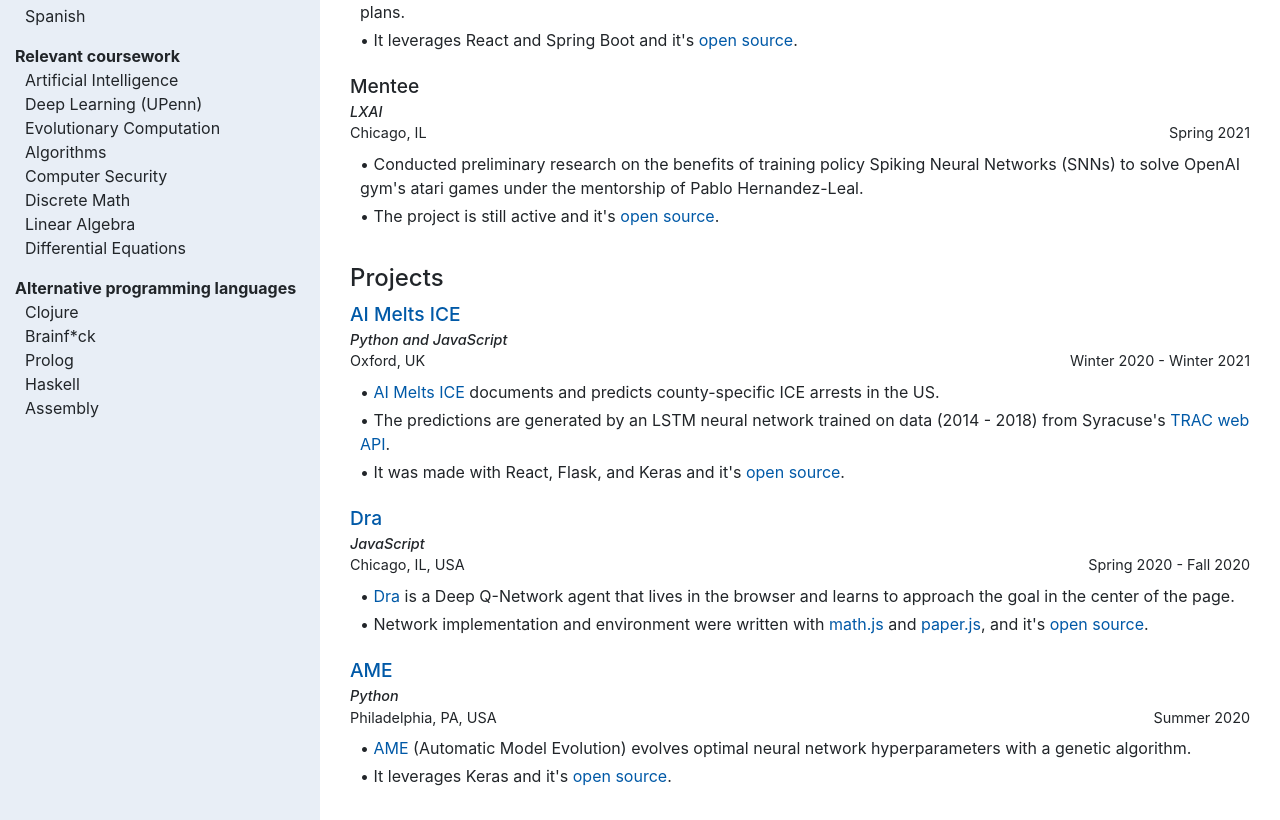
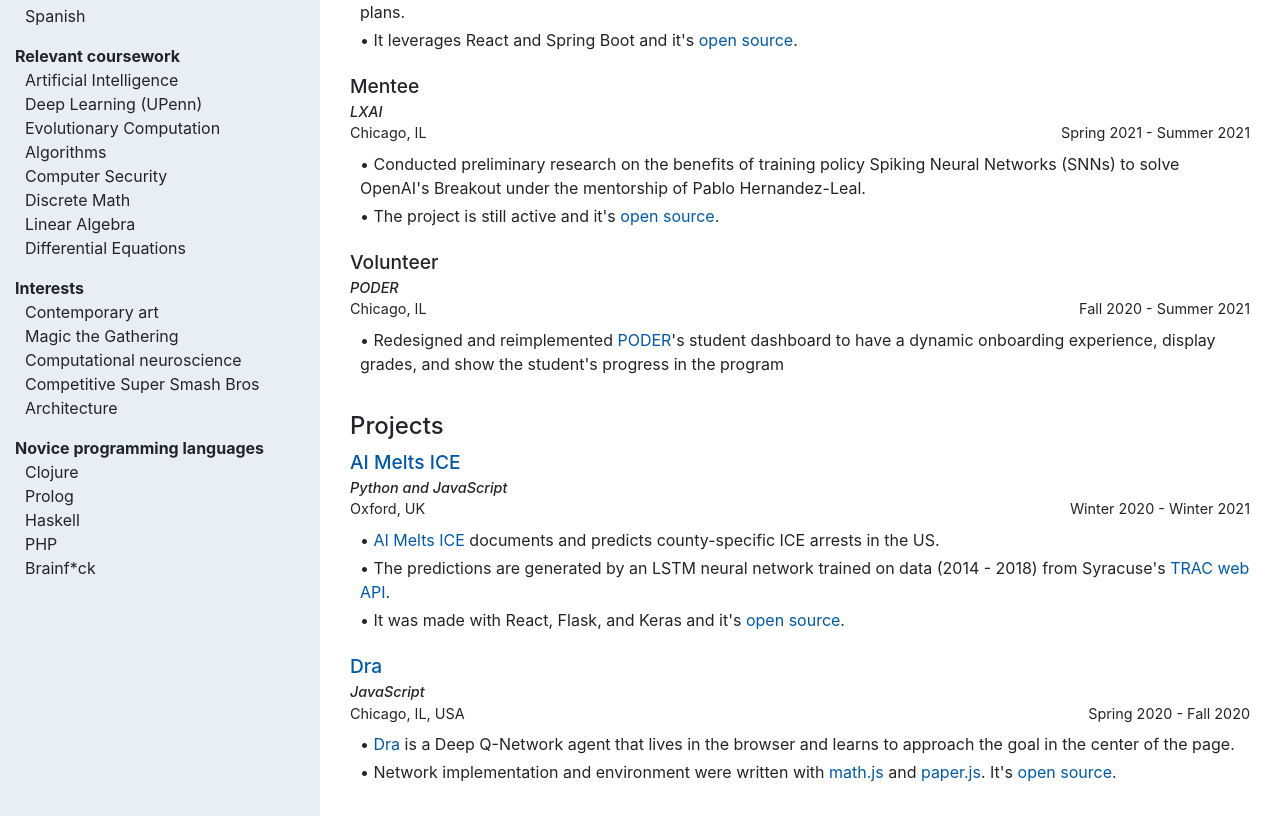
Before and after one commit to camilodoa/resume, a React (Create React App) app: page / in a window 1280 px wide. Shown: the part 652-1472 px from the top of the page. Built offline with nearby package versions, Linux system fonts and the light colour scheme.

Commit message:
Copy changes

```diff
--- a/src/data.js
+++ b/src/data.js
@@ -46,9 +46,16 @@ export const sideData = [
     ]
   },
   {
-    title: 'Alternative programming languages',
+    title: 'Interests',
     list: [
-      'Clojure', 'Brainf*ck', 'Prolog', 'Haskell', 'Assembly'
+      'Contemporary art', 'Magic the Gathering', 'Computational neuroscience',
+      'Competitive Super Smash Bros', 'Architecture'
+    ]
+  },
+  {
+    title: "Novice programming languages",
+    list: [
+      'Clojure', 'Prolog', 'Haskell', 'PHP', 'Brainf*ck'
     ]
   }
 ];
@@ -67,7 +74,7 @@ export const mainData = [
         </div>,
         <div>
           • Activities and societies: Marsh Arts House (president), Eletronics
-          Club, WAMH 89.3 FM co-host
+          Club, WAMH 89.3FM host
         </div>
       ]}
     ]
@@ -112,15 +119,28 @@ export const mainData = [
       title : 'Mentee',
       subtitle : 'LXAI',
       location : 'Chicago, IL',
-      date : 'Spring 2021',
+      date : 'Spring 2021 - Summer 2021',
       list : [
         <div>
           • Conducted preliminary research on the benefits of training policy Spiking
-          Neural Networks (SNNs) to solve OpenAI gym's atari games under the mentorship
+          Neural Networks (SNNs) to solve OpenAI's Breakout under the mentorship
           of Pablo Hernandez-Leal.
         </div>,
         <div>
           • The project is still active and it's <a href='https://github.com/camilodoa/lxai'>open source</a>.
+        </div>
+      ]
+    },
+    {
+      title : 'Volunteer',
+      subtitle : 'PODER',
+      location : 'Chicago, IL',
+      date : 'Fall 2020 - Summer 2021',
+      list : [
+        <div>
+          • Redesigned and reimplemented <a href='https://www.poderworks.org/'>PODER</a>'s student dashboard to have a dynamic onboarding
+          experience, display grades, and show the student's progress in the
+          program
         </div>
       ]
     },
@@ -203,24 +223,8 @@ export const mainData = [
           </div>,
           <div>
             • Network implementation and environment were written
-            with <a href='https://mathjs.org/'>math.js</a> and <a href='http://paperjs.org/'>paper.js</a>, and
-            it's <a href='https://github.com/camilodoa/dra'>open source</a>.
-          </div>,
-        ]
-      },
-      {
-        title : <a href='https://camilodoa.ml/ame'>AME</a>,
-        subtitle: 'Python',
-        location : 'Philadelphia, PA, USA',
-        date : 'Summer 2020',
-        list : [
-          <div>
-            • <a href='https://camilodoa.ml/ame'>AME</a> (Automatic Model
-            Evolution) evolves optimal neural network
-            hyperparameters with a genetic algorithm.
-          </div>,
-          <div>
-            • It leverages Keras and it's <a href='https://github.com/camilodoa/ame'>open source</a>.
+            with <a href='https://mathjs.org/'>math.js</a> and <a href='http://paperjs.org/'>paper.js</a>.
+            It's <a href='https://github.com/camilodoa/dra'>open source</a>.
           </div>,
         ]
       }]
```
